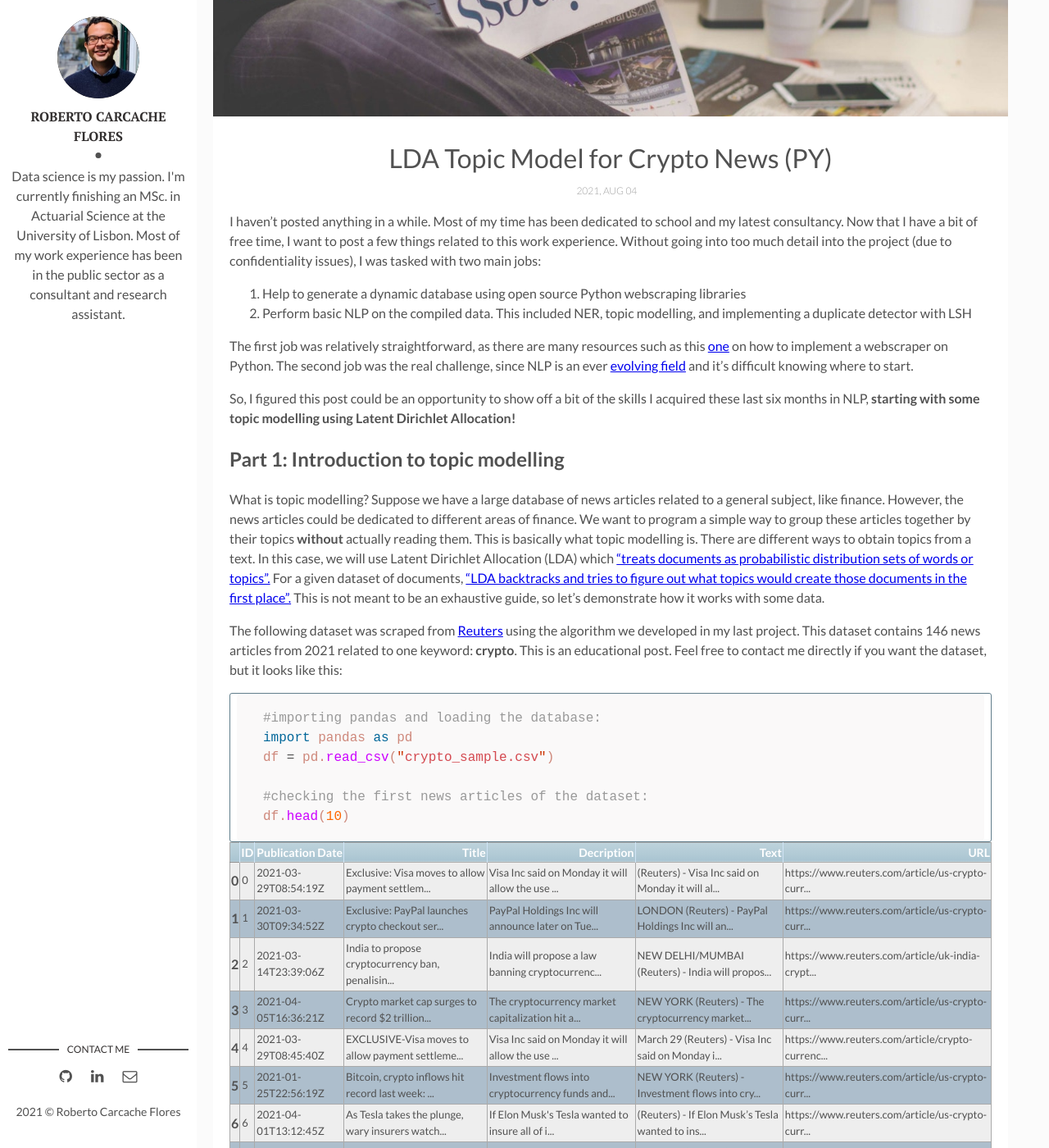
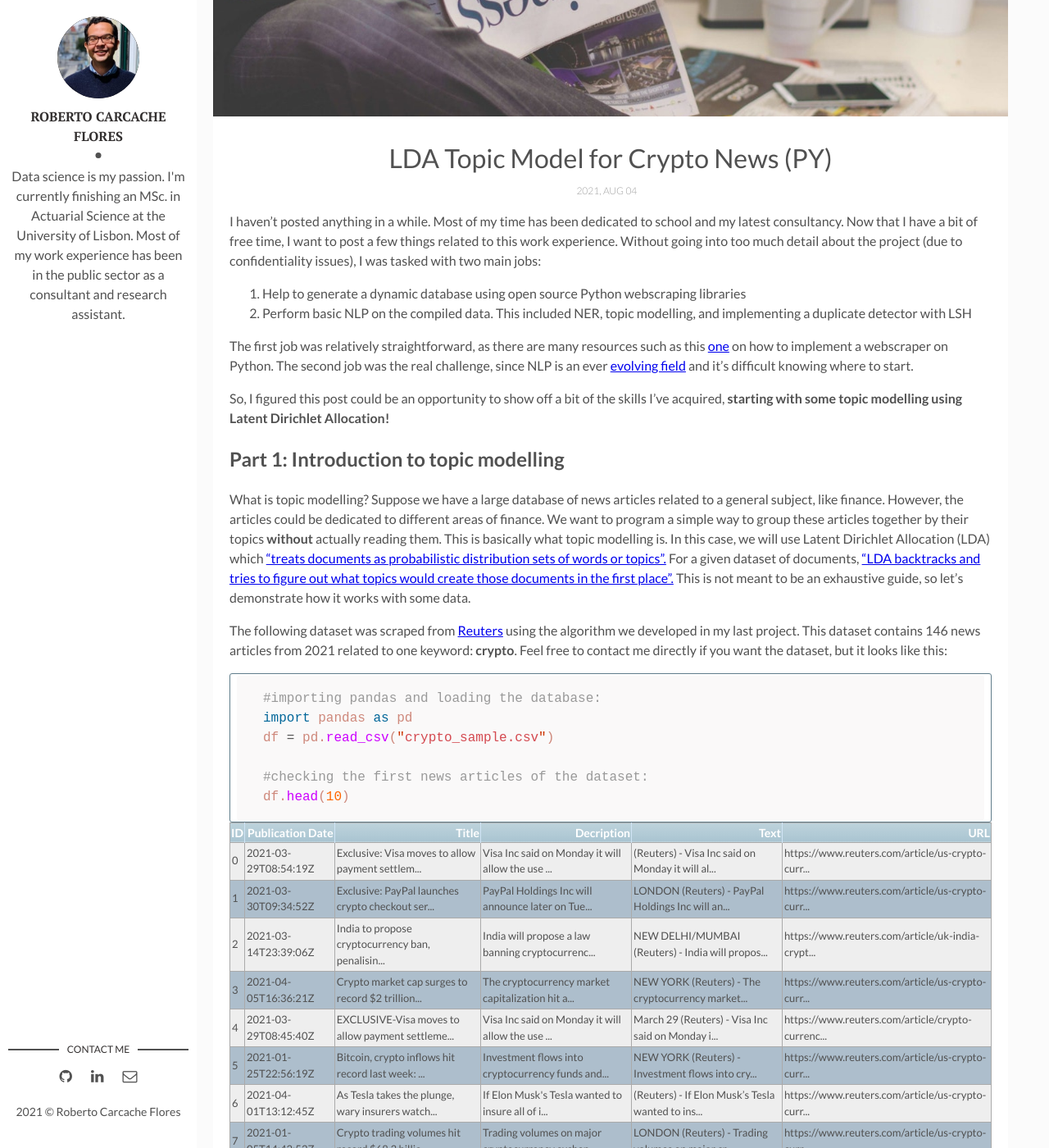
Before and after one commit to rcarcacheflores/Research, a Jekyll site: the page built from _posts/2021-4-8-post9.md, in a window 1280 px wide and 1400 px high, scrolled down 378 px. Shown: the whole window at 82% size. Built offline with Jekyll 4.4.1, drawn with Linux system fonts in a browser that asks for light colours; some of the changed text lies outside the part shown.

Commit message:
Update 2021-4-8-post9.md

````diff
--- a/_posts/2021-4-8-post9.md
+++ b/_posts/2021-4-8-post9.md
@@ -7,20 +7,20 @@ img: post9.jpg
 tags: [Research, LDA, NLP, Python, Data Science, Crypto, News, Gensim]
 ---
 
-I haven't posted anything in a while. Most of my time has been dedicated to school and my latest consultancy. Now that I have a bit of free time, I want to post a few things related to this work experience. Without going into too much detail into the project (due to confidentiality issues), I was tasked with two main jobs:
+I haven't posted anything in a while. Most of my time has been dedicated to school and my latest consultancy. Now that I have a bit of free time, I want to post a few things related to this work experience. Without going into too much detail about the project (due to confidentiality issues), I was tasked with two main jobs:
 
 1. Help to generate a dynamic database using open source Python webscraping libraries
 2. Perform basic NLP on the compiled data. This included NER, topic modelling, and implementing a duplicate detector with LSH
 
 The first job was relatively straightforward, as there are many resources such as this [one](https://realpython.com/python-web-scraping-practical-introduction/) on how to implement a webscraper on Python. The second job was the real challenge, since NLP is an ever [evolving field](https://medium.com/@arie.pratama.s/top-open-sourced-nlp-tools-for-python-faa412aeed86) and it's difficult knowing where to start.
 
-So, I figured this post could be an opportunity to show off a bit of the skills I acquired these last six months in NLP, **starting with some topic modelling using Latent Dirichlet Allocation!**
+So, I figured this post could be an opportunity to show off a bit of the skills I've acquired, **starting with some topic modelling using Latent Dirichlet Allocation!**
 
 ## Part 1: Introduction to topic modelling
 
-What is topic modelling? Suppose we have a large database of news articles related to a general subject, like finance. However, the news articles could be dedicated to different areas of finance. We want to program a simple way to group these articles together by their topics **without** actually reading them. This is basically what topic modelling is. There are different ways to obtain topics from a text. In this case, we will use Latent Dirichlet Allocation (LDA) which ["treats documents as probabilistic distribution sets of words or topics".](https://www.sciencedirect.com/topics/computer-science/latent-dirichlet-allocation) For a given dataset of documents, ["LDA backtracks and tries to figure out what topics would create those documents in the first place".](https://www.analyticsvidhya.com/blog/2016/08/beginners-guide-to-topic-modeling-in-python/) This is not meant to be an exhaustive guide, so let's demonstrate how it works with some data.
+What is topic modelling? Suppose we have a large database of news articles related to a general subject, like finance. However, the articles could be dedicated to different areas of finance. We want to program a simple way to group these articles together by their topics **without** actually reading them. This is basically what topic modelling is. In this case, we will use Latent Dirichlet Allocation (LDA) which ["treats documents as probabilistic distribution sets of words or topics".](https://www.sciencedirect.com/topics/computer-science/latent-dirichlet-allocation) For a given dataset of documents, ["LDA backtracks and tries to figure out what topics would create those documents in the first place".](https://www.analyticsvidhya.com/blog/2016/08/beginners-guide-to-topic-modeling-in-python/) This is not meant to be an exhaustive guide, so let's demonstrate how it works with some data.
 
-The following dataset was scraped from [Reuters](https://www.reuters.com) using the algorithm we developed in my last project. This dataset contains 146 news articles from 2021 related to one keyword: **crypto**. This is an educational post. Feel free to contact me directly if you want the dataset, but it looks like this:
+The following dataset was scraped from [Reuters](https://www.reuters.com) using the algorithm we developed in my last project. This dataset contains 146 news articles from 2021 related to one keyword: **crypto**. Feel free to contact me directly if you want the dataset, but it looks like this:
 
 
 ```python
@@ -52,7 +52,6 @@ df.head(10)
 <table border="1" class="dataframe">
   <thead>
     <tr style="text-align: right;">
-      <th></th>
       <th>ID</th>
       <th>Publication Date</th>
       <th>Title</th>
@@ -63,7 +62,6 @@ df.head(10)
   </thead>
   <tbody>
     <tr>
-      <th>0</th>
       <td>0</td>
       <td>2021-03-29T08:54:19Z</td>
       <td>Exclusive: Visa moves to allow payment settlem...</td>
@@ -72,7 +70,6 @@ df.head(10)
       <td>https://www.reuters.com/article/us-crypto-curr...</td>
     </tr>
     <tr>
-      <th>1</th>
       <td>1</td>
       <td>2021-03-30T09:34:52Z</td>
       <td>Exclusive: PayPal launches crypto checkout ser...</td>
@@ -81,7 +78,6 @@ df.head(10)
       <td>https://www.reuters.com/article/us-crypto-curr...</td>
     </tr>
     <tr>
-      <th>2</th>
       <td>2</td>
       <td>2021-03-14T23:39:06Z</td>
       <td>India to propose cryptocurrency ban, penalisin...</td>
@@ -90,7 +86,6 @@ df.head(10)
       <td>https://www.reuters.com/article/uk-india-crypt...</td>
     </tr>
     <tr>
-      <th>3</th>
       <td>3</td>
       <td>2021-04-05T16:36:21Z</td>
       <td>Crypto market cap surges to record $2 trillion...</td>
@@ -99,7 +94,6 @@ df.head(10)
       <td>https://www.reuters.com/article/us-crypto-curr...</td>
     </tr>
     <tr>
-      <th>4</th>
       <td>4</td>
       <td>2021-03-29T08:45:40Z</td>
       <td>EXCLUSIVE-Visa moves to allow payment settleme...</td>
@@ -108,7 +102,6 @@ df.head(10)
       <td>https://www.reuters.com/article/crypto-currenc...</td>
     </tr>
     <tr>
-      <th>5</th>
       <td>5</td>
       <td>2021-01-25T22:56:19Z</td>
       <td>Bitcoin, crypto inflows hit record last week: ...</td>
@@ -117,7 +110,6 @@ df.head(10)
       <td>https://www.reuters.com/article/us-crypto-curr...</td>
     </tr>
     <tr>
-      <th>6</th>
       <td>6</td>
       <td>2021-04-01T13:12:45Z</td>
       <td>As Tesla takes the plunge, wary insurers watch...</td>
@@ -197,16 +183,6 @@ df['text_processed'].map(lambda x: x.lower())
 #printing the first row of articles:
 df['text_processed'].head()
 ```
-
-    <>:9: DeprecationWarning: invalid escape sequence \.
-    <>:9: DeprecationWarning: invalid escape sequence \.
-    <>:9: DeprecationWarning: invalid escape sequence \.
-    <ipython-input-138-386b7a9ee999>:9: DeprecationWarning: invalid escape sequence \.
-      df['Text'].map(lambda x: re.sub('[,\.!?]', '', x))
-
-
-
-
 
     0    (reuters) - visa inc said on monday it will al...
     1    london (reuters) - paypal holdings inc will an...
@@ -371,7 +347,6 @@ df_dominant_topic.head(10)
 <table border="1" class="dataframe">
   <thead>
     <tr style="text-align: right;">
-      <th></th>
       <th>Document_No</th>
       <th>Dominant_Topic</th>
       <th>Topic_Perc_Contrib</th>
@@ -381,7 +356,6 @@ df_dominant_topic.head(10)
   </thead>
   <tbody>
     <tr>
-      <th>0</th>
       <td>0</td>
       <td>2.0</td>
       <td>0.9204</td>
@@ -389,7 +363,6 @@ df_dominant_topic.head(10)
       <td>[visa, monday, allow, use, usd, coin, settle, ...</td>
     </tr>
     <tr>
-      <th>1</th>
       <td>1</td>
       <td>2.0</td>
       <td>0.9960</td>
@@ -397,7 +370,6 @@ df_dominant_topic.head(10)
       <td>[london, paypal, holdings, announce, later, tu...</td>
     </tr>
     <tr>
-      <th>2</th>
       <td>2</td>
       <td>4.0</td>
       <td>0.7369</td>
@@ -405,7 +377,6 @@ df_dominant_topic.head(10)
       <td>[delhi, mumbai, india, propose, law, banning, ...</td>
     </tr>
     <tr>
-      <th>3</th>
       <td>3</td>
       <td>1.0</td>
       <td>0.9957</td>
@@ -413,7 +384,6 @@ df_dominant_topic.head(10)
       <td>[york, market, capitalization, hit, time, peak...</td>
     </tr>
     <tr>
-      <th>4</th>
       <td>4</td>
       <td>2.0</td>
       <td>0.9952</td>
@@ -421,7 +391,6 @@ df_dominant_topic.head(10)
       <td>[march, visa, monday, allow, use, usd, coin, s...</td>
     </tr>
     <tr>
-      <th>5</th>
       <td>5</td>
       <td>3.0</td>
       <td>0.8511</td>
@@ -429,7 +398,6 @@ df_dominant_topic.head(10)
       <td>[york, investment, flows, funds, products, hit...</td>
     </tr>
     <tr>
-      <th>6</th>
       <td>6</td>
       <td>4.0</td>
       <td>0.5303</td>
@@ -466,11 +431,11 @@ df_dominant_topic.head(10)
 
 
 
-The dominant topic column represents which topic each article belongs to. The topic percentage contribution meanwhile, is an estimation of the goodness of fit for each topic. For example, the first article on the list is dominated in 98% by topic 2, which has keyterms: *bitcoin, company, tesla, companies, use*, etc. This table can be easily exported to Excel using pandas. For now, we will proceed to performing some topic modelling visualizations and inspecting the topics more closely...
+The dominant topic column represents which topic each article belongs to. Meanwhile, the topic percentage contribution is an estimation of the goodness of fit for each topic. For example, the first article on the list is dominated in 98% by topic 2, which has keyterms: *bitcoin, company, tesla, companies, use*, etc. This table can be easily exported to Excel using pandas. For now, we will proceed to performing some topic modelling visualizations and inspecting the topics more closely...
 
 ## Part 4: Topic Modelling Visualizations
 
-So far, we have identified the topics in our crypto news dataset. We were also able to see which topic dominates each specific news article. The next step is to dive into how to visualize the topics and how they relate with each other. The first plot will be a bit complex and will show how the word counts are distributed by each topic. This will illustrate if specific topics contain lengthier word counts than others. We will work with a four topic model from now on, just to have symmetric plots:
+So far, we have identified the topics in our crypto news dataset. We were also able to see which topic dominates each specific news article. The next step is to dive into visualizing the topics and how they relate with each other. The first plot will be a bit complex and will show how the word counts are distributed by each topic. This will illustrate if specific topics contain lengthier word counts than others. We will work with a four topic model from now on, just to have symmetric plots:
 
 
 ```python
@@ -563,7 +528,7 @@ plt.show()
 
 
 
-The figure above has a lot of information. In general we can conclude that each topic has a different distribution. For example, topic 0 and 3 are skewed to the left, meaning shorter word counts. Topic 2 appears to have the heaviest tailed distribution, while Topic 1 has the shortest tail. Next, we will plot the word counts for the keywords found in each topic:
+The figure above has a lot of information. In general, we can conclude that each topic has a different distribution. For example, topic 0 and 3 are skewed to the left, meaning shorter word counts. Topic 2 appears to have the heaviest tailed distribution, while Topic 1 has the shortest tail. Next, we will plot the word counts for the keywords found in each topic:
 
 
 ```python
@@ -612,7 +577,7 @@ Now we can truly appreciate the differences in each topic:
 4. Topic 3 includes a bit of everything, as it has terms like Musk, India, Mining, etc. This topic is probably an umbrella for news articles not included in the first three topics.
 
 
-It's amazing how we have been able to detect such distinct topics for a relatively small database from one news source! Lastly, we can visualize how these topics relate to each other using the [t-distributed Stochastic Neighbor Embedding](https://scikit-learn.org/stable/modules/generated/sklearn.manifold.TSNE.html). In essence, this technique converts similarities between data points to joint probabilities, in order to perform topic clustering.
+It's amazing how we have been able to detect such distinct topics for a small database from one news source! Lastly, we can visualize how these topics relate to each other using the [t-distributed Stochastic Neighbor Embedding](https://scikit-learn.org/stable/modules/generated/sklearn.manifold.TSNE.html). In essence, this technique converts similarities between data points into joint probabilities, allowing for topic clustering.
 
 
 ```python
````
Also changed, not shown: other parts of _posts/2021-4-8-post9.md (+4 -13 lines).
